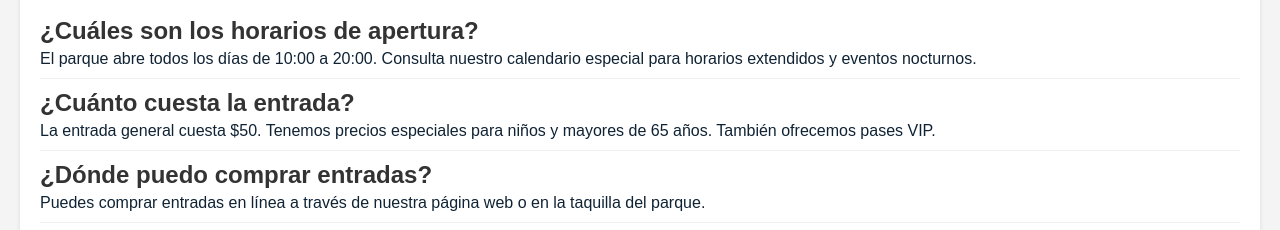
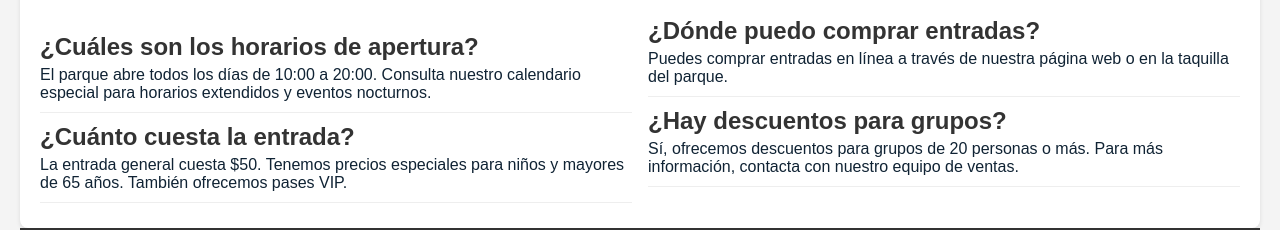
Before and after one commit to Juancinho/daw, a plain HTML site: page proyecto/FAQ.html in a window 1280 px wide. Shown: the part 403-633 px from the top of the page. Drawn offline with Linux system fonts and the light colour scheme.

Commit message:
no toques nada

```diff
--- a/proyecto/FAQ.html
+++ b/proyecto/FAQ.html
@@ -39,6 +39,7 @@
 
 <main>
     <h1>Preguntas frecuentes</h1>
+    <div class="preguntas">
     <ul>
         <li>
             <h2>¿Cuáles son los horarios de apertura?</h2>
@@ -61,6 +62,7 @@
                 Para más información, contacta con nuestro equipo de ventas.</p>
         </li>
     </ul>
+</div>
 </main>
 
 
--- a/proyecto/estilos/estiloFAQ.css
+++ b/proyecto/estilos/estiloFAQ.css
@@ -1,6 +1,11 @@
 /* estiloFAQ.css */
 
+.preguntas{
+    column-count: 2;
+}
+
 main h1 {
+    column-count: 1;
     color: #005A9C;
     margin-bottom: 20px;
 }
```
